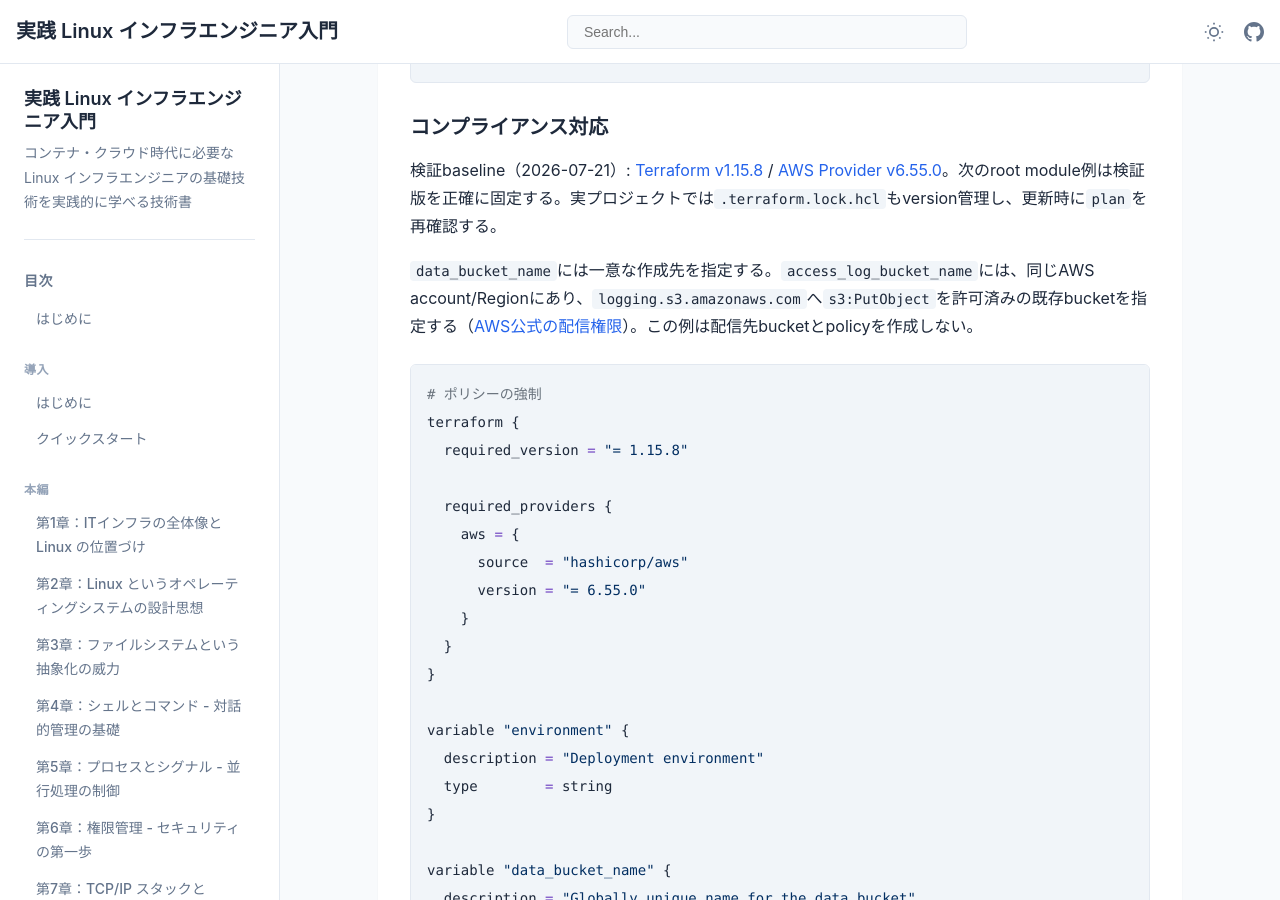
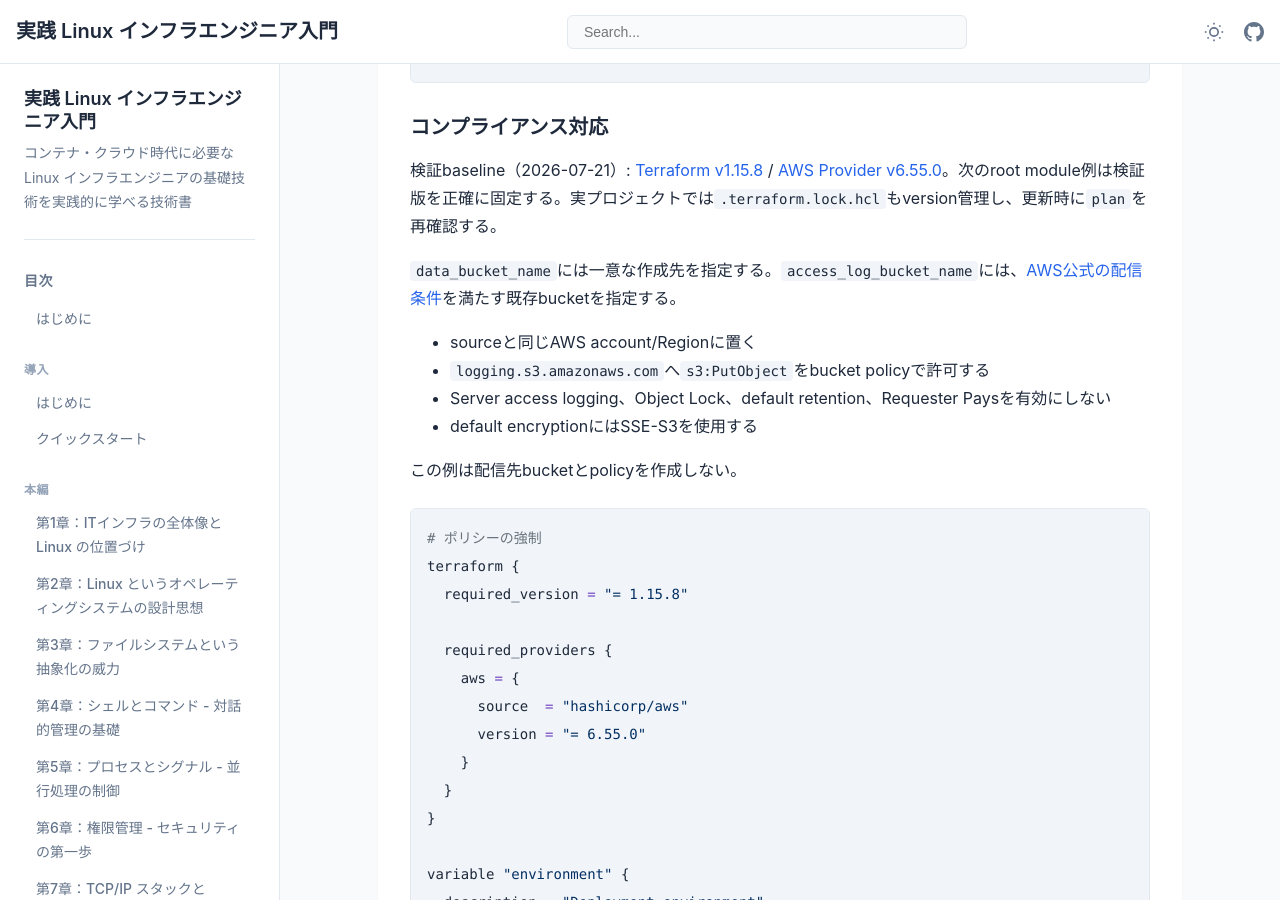
Before and after one commit to itdojp/linux-infra-textbook2, a Jekyll site: the page built from docs/chapters/chapter-15-infrastructure-as-code.md, in a window 1280 px wide and 900 px high, scrolled down 11038 px. Built offline with Jekyll 4.4.1, drawn with Linux system fonts in a browser that asks for light colours; our own code applies the rules of GitHub Pages for plain Markdown files.

Commit message:
docs: complete S3 log destination constraints

````diff
--- a/docs/chapters/chapter-15-infrastructure-as-code.md
+++ b/docs/chapters/chapter-15-infrastructure-as-code.md
@@ -388,7 +388,14 @@ git show a1b2c3d
 
 検証baseline（2026-07-21）: [Terraform v1.15.8](https://github.com/hashicorp/terraform/releases/tag/v1.15.8) / [AWS Provider v6.55.0](https://github.com/hashicorp/terraform-provider-aws/releases/tag/v6.55.0)。次のroot module例は検証版を正確に固定する。実プロジェクトでは`.terraform.lock.hcl`もversion管理し、更新時に`plan`を再確認する。
 
-`data_bucket_name`には一意な作成先を指定する。`access_log_bucket_name`には、同じAWS account/Regionにあり、`logging.s3.amazonaws.com`へ`s3:PutObject`を許可済みの既存bucketを指定する（[AWS公式の配信権限](https://docs.aws.amazon.com/AmazonS3/latest/userguide/enable-server-access-logging.html)）。この例は配信先bucketとpolicyを作成しない。
+`data_bucket_name`には一意な作成先を指定する。`access_log_bucket_name`には、[AWS公式の配信条件](https://docs.aws.amazon.com/AmazonS3/latest/userguide/enable-server-access-logging.html)を満たす既存bucketを指定する。
+
+- sourceと同じAWS account/Regionに置く
+- `logging.s3.amazonaws.com`へ`s3:PutObject`をbucket policyで許可する
+- Server access logging、Object Lock、default retention、Requester Paysを有効にしない
+- default encryptionにはSSE-S3を使用する
+
+この例は配信先bucketとpolicyを作成しない。
 
 ```hcl
 # ポリシーの強制
````
